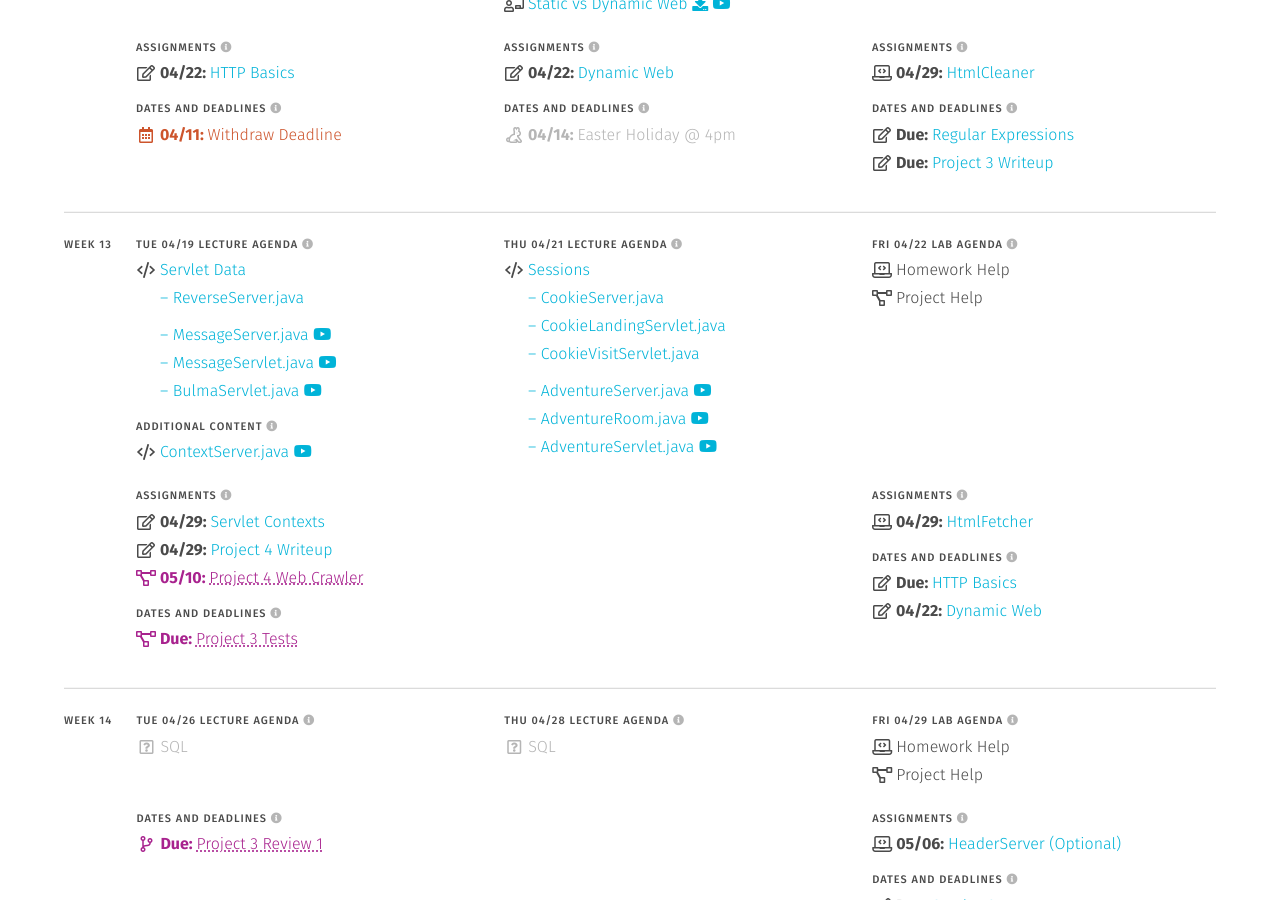
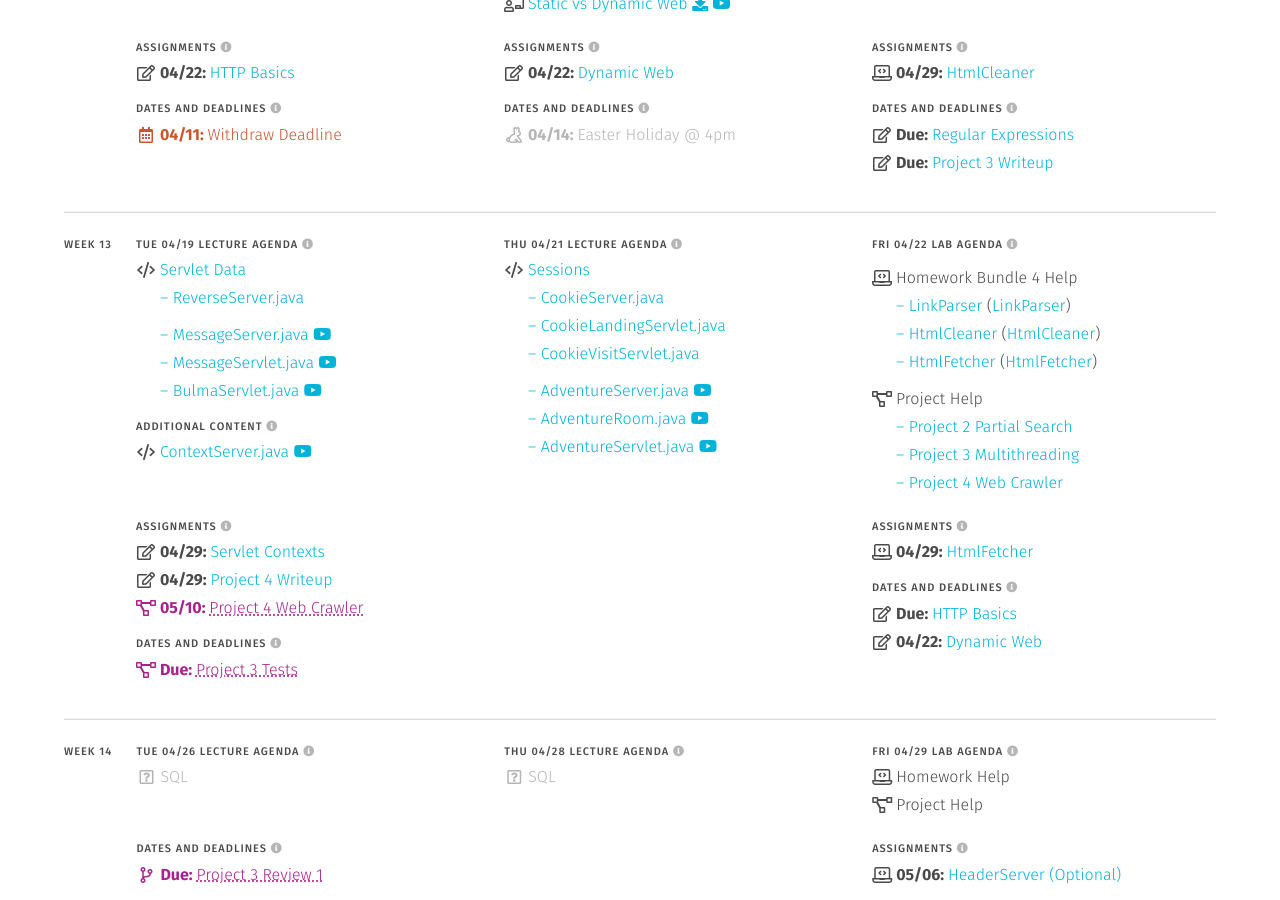
Before and after one commit to usf-cs272-spring2022/usf-cs272-spring2022.github.io, a Jekyll site: the page built from schedule.md, in a window 1280 px wide and 900 px high, scrolled down 7187 px. Built offline with Jekyll 4.4.1, drawn with Linux system fonts in a browser that asks for light colours.

Commit message:
Updating lab content

```diff
--- a/_data/schedule.yml
+++ b/_data/schedule.yml
@@ -1751,11 +1751,40 @@ weeks:
         sections:
           - <<: *labs
             items:
-              - text: 'Homework Help'
-                icon: 'homework'
+              - text: 'Homework Bundle 4 Help'
+                icon: 'homework'
+                type: 'bump'
+
+              - text: '– LinkParser'
+                icon: 'nothing'
+                link: 'https://usfca.instructure.com/courses/1605147/assignments/7166824'
+                more: '(<a href="https://github.com/usf-cs272-spring2022/homework-LinkParser-template">LinkParser</a>)'
+
+              - text: '– HtmlCleaner'
+                icon: 'nothing'
+                link: 'https://usfca.instructure.com/courses/1605147/assignments/7166826'
+                more: '(<a href="https://github.com/usf-cs272-spring2022/homework-HtmlCleaner-template">HtmlCleaner</a>)'
+
+              - text: '– HtmlFetcher'
+                icon: 'nothing'
+                link: 'https://usfca.instructure.com/courses/1605147/assignments/7166825'
+                more: '(<a href="https://github.com/usf-cs272-spring2022/homework-HtmlFetcher-template">HtmlFetcher</a>)'
 
               - text: 'Project Help'
                 icon: 'project'
+                type: 'bump'
+
+              - text: '– Project 2 Partial Search'
+                icon: 'nothing'
+                link: '/guides/projects/project-2.html'
+
+              - text: '– Project 3 Multithreading'
+                icon: 'nothing'
+                link: '/guides/projects/project-3.html'
+
+              - text: '– Project 4 Web Crawler'
+                icon: 'nothing'
+                link: '/guides/projects/project-4a.html'
 
           - <<: *assignments
             items:
```
